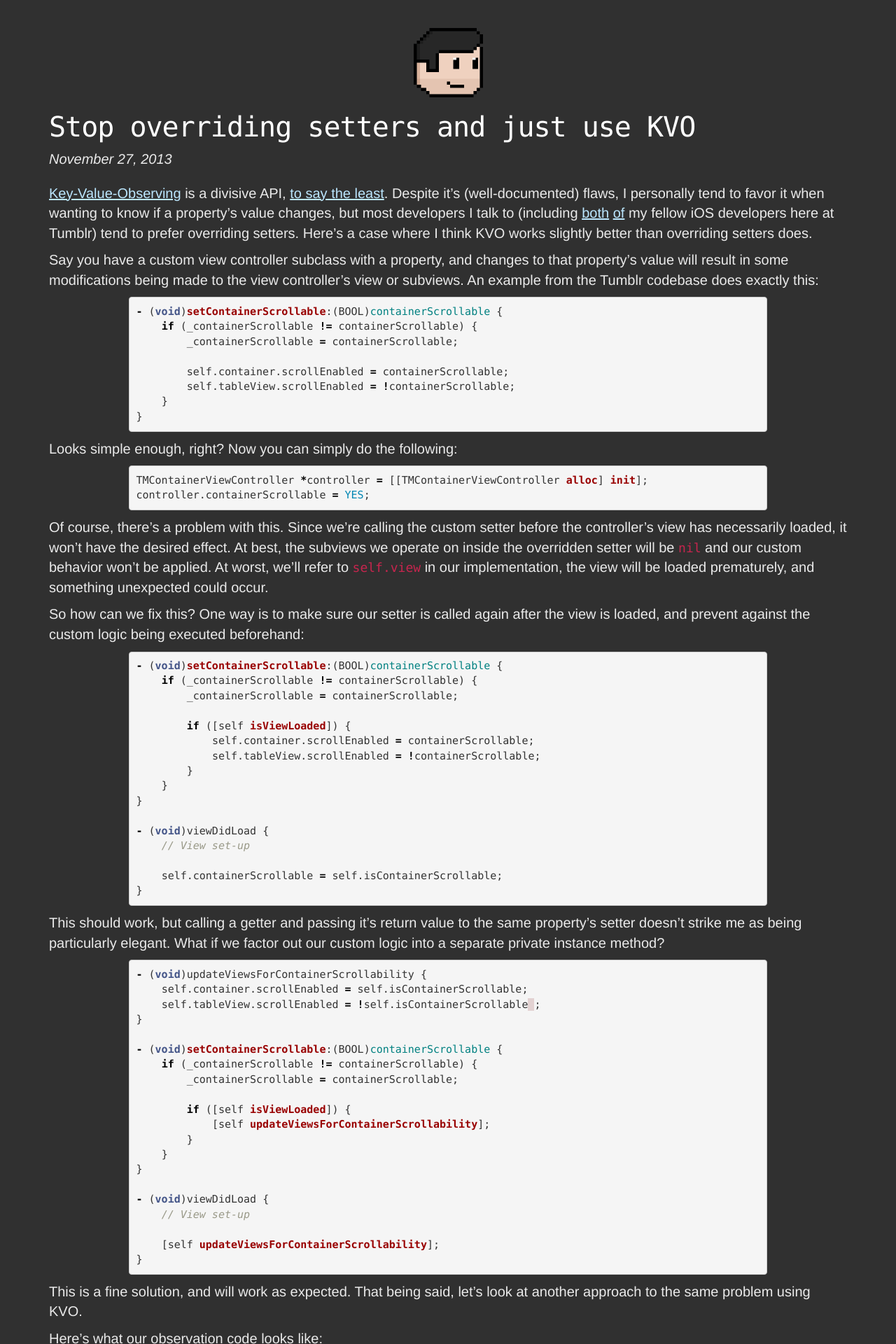
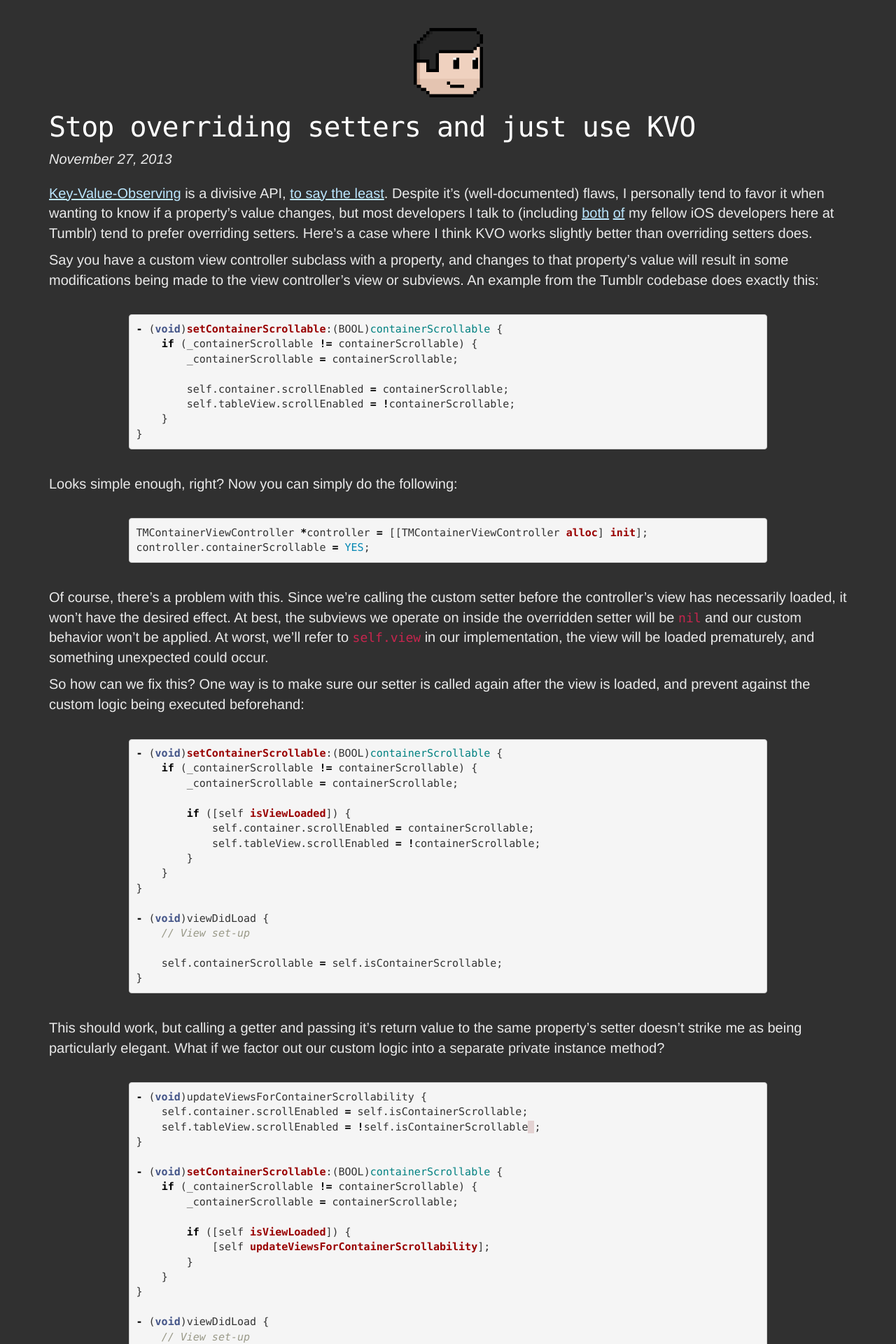
Before and after one commit to irace/irace.github.com, a Jekyll site: the page built from _posts/2013-11-27-kvo.md, in a window 1280 px wide. Shown: the top 1920 px of the page at 70% size. Built offline with Jekyll 4.4.1, drawn with Linux system fonts in a browser that asks for light colours; nearby versions of some CDN libraries.

Commit message:
Code padding

```diff
--- a/stylesheets/post.css
+++ b/stylesheets/post.css
@@ -1,6 +1,9 @@
+/* Code */
+
 .highlight {
   width: 80%;
   margin: auto;
+  padding: 25px 0 25px 0;
 }
 
 .highlight pre {
```
